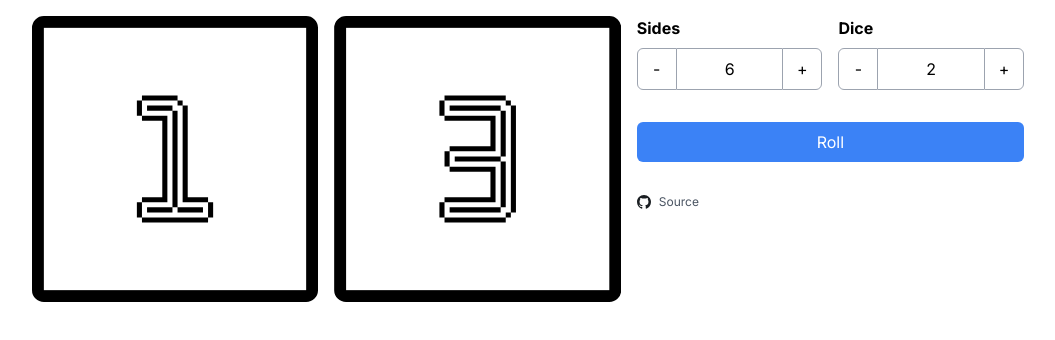
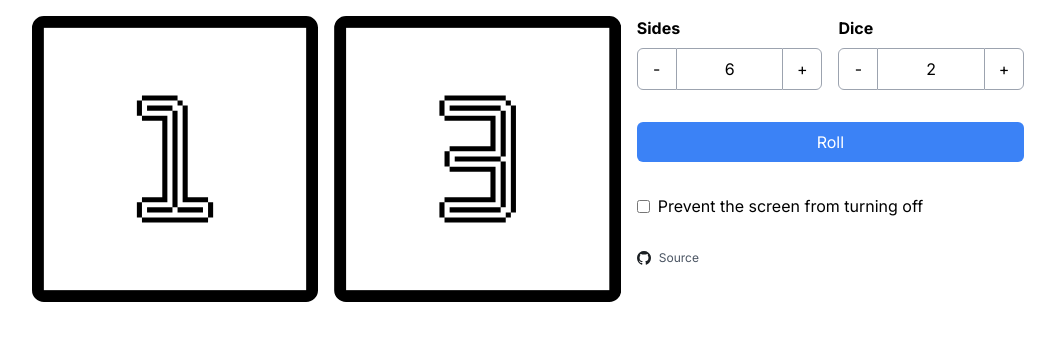
Before and after one commit to ralozkolya/dice, a Next.js app: page / in a window 1280 px wide. Shown: the top 340 px of the page, without its empty margins (112-1167 px from the left). Built offline with nearby package versions, Linux system fonts and the light colour scheme.

Commit message:
Add prevent from sleep

```diff
--- a/package.json
+++ b/package.json
@@ -10,6 +10,7 @@
   },
   "dependencies": {
     "next": "14.1.4",
+    "nosleep.js": "^0.12.0",
     "react": "^18",
     "react-dom": "^18"
   },
--- a/src/app/page.tsx
+++ b/src/app/page.tsx
@@ -8,6 +8,7 @@ import RollButton from "./roll-button";
 import { getRandomRolls } from "./random";
 import Image from "next/image";
 import githubSrc from "@/assets/github.svg";
+import Wake from "./wake";
 
 export default function Home() {
   const [sides, setSides] = useState(6);
@@ -21,7 +22,7 @@ export default function Home() {
     <SideCountContext.Provider value={{ sides, setSides }}>
       <RollsContext.Provider value={{ rolls, setRolls }}>
         <main className="container mx-auto grid grid-cols-2 gap-4 p-4 md:grid-cols-5 xl:max-w-[1024px]">
-          <div className="col-span-3 flex gap-4">
+          <div className="col-span-2 flex gap-4 md:col-span-3">
             <Dice />
           </div>
           <div className="col-span-2 flex flex-col gap-8">
@@ -36,11 +37,12 @@ export default function Home() {
               </div>
             </div>
             <RollButton />
+            <Wake />
             <a
               href="https://github.com/ralozkolya/dice"
               target="_blank"
               rel="noreferrer"
-              className="flex items-center gap-2 text-xs text-gray-600"
+              className="inline-flex items-center gap-2 self-start text-xs text-gray-600"
             >
               <Image width={14} height={14} src={githubSrc.src} alt="Github" />
               Source
--- /dev/null
+++ b/src/app/wake.tsx
@@ -0,0 +1,18 @@
+"use client";
+
+import NoSleep from "nosleep.js";
+import { ChangeEvent } from "react";
+
+export default function Wake() {
+  const toggle = ({ target: { checked } }: ChangeEvent<HTMLInputElement>) => {
+    const noSleep = new NoSleep();
+    checked ? noSleep.enable() : noSleep.disable();
+  };
+
+  return (
+    <label className="flex items-center gap-2">
+      <input type="checkbox" onChange={toggle} />
+      Prevent the screen from turning off
+    </label>
+  );
+}
```
Also changed, not shown: 1 other file (tests, documents, lock files or other folders).
